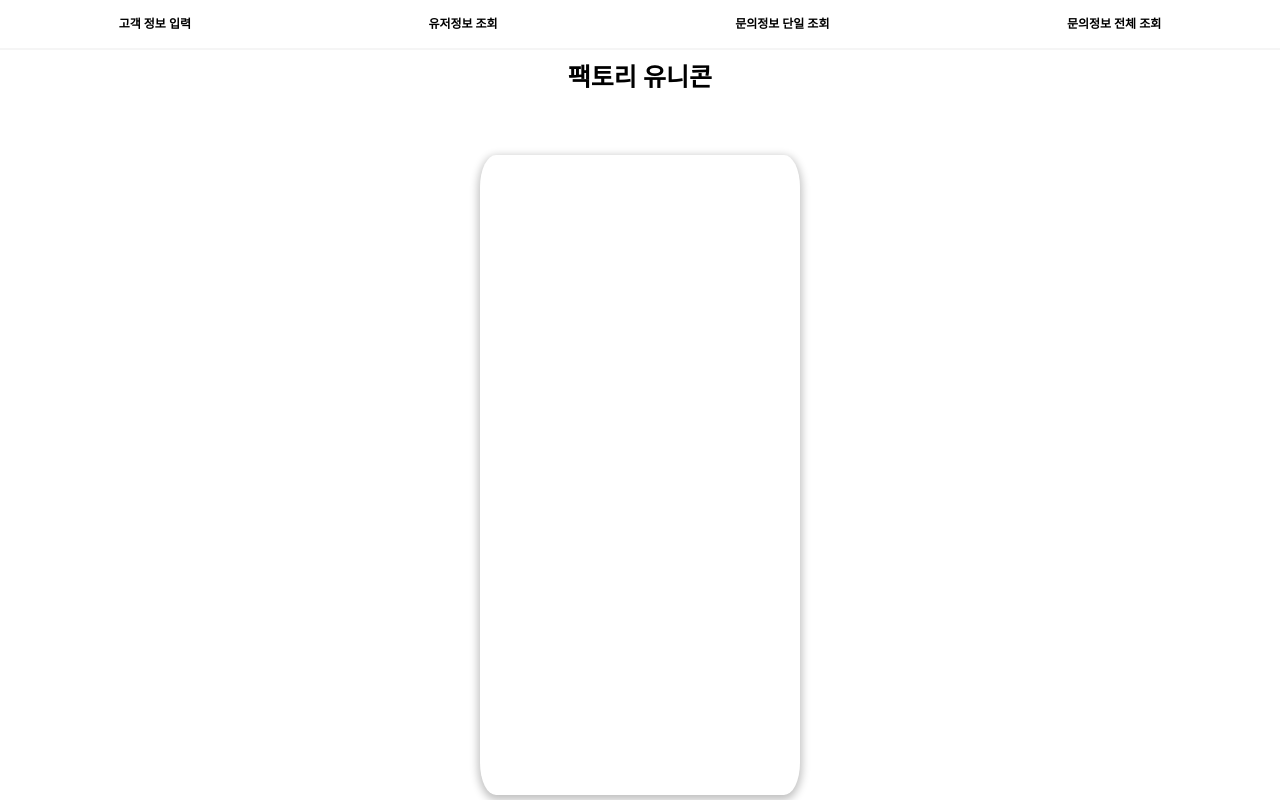
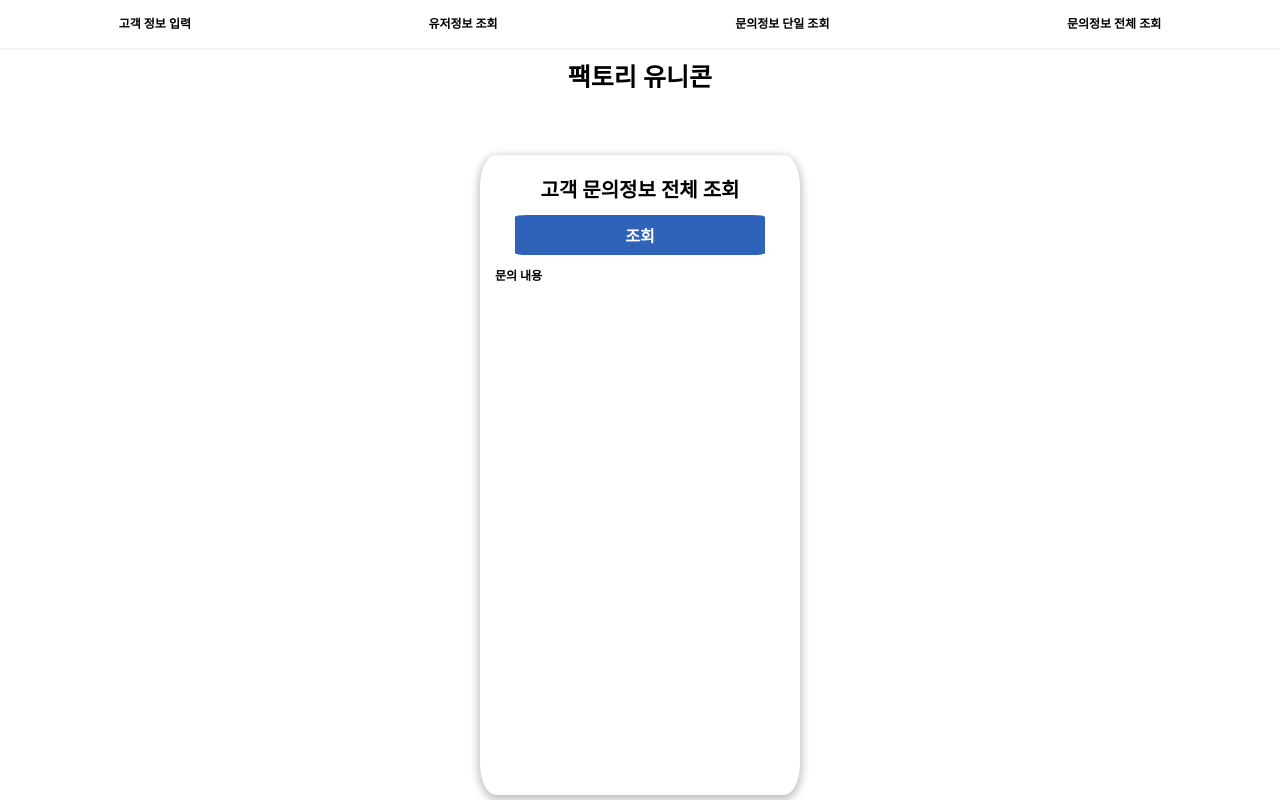
Before and after one commit to eovhdnjawm1/factoryunicorn, a React (Create React App) app: page /getEntireInquiry in a window 1280 px wide. Built offline with nearby package versions, Linux system fonts and the light colour scheme; no server answers.

Commit message:
고객 문의 전체 조회 일부 제작

```diff
--- a/src/App.js
+++ b/src/App.js
@@ -5,6 +5,7 @@ import Inquiry from './components/Inquiry';
 import Login from "./components/Login";
 import GetUserData from './components/GetUser';
 import GetSingleInquiry from './components/GetSingleInquiry';
+import GetAllInquiryData from './components/GetAllInquiry';
 
 const MainContainer = styled.div`
   display: flex;
@@ -39,6 +40,7 @@ function App() {
               <Route path="/saveInquiry" element={<Inquiry />} />
               <Route path="/getUser" element={<GetUserData />} />
               <Route path="/getSingleInquiry" element={<GetSingleInquiry />} />
+              <Route path="/getEntireInquiry" element={<GetAllInquiryData />} />
               <Route path="/" element={<Login />} />
             </Routes>
           </Container>
--- /dev/null
+++ b/src/components/GetAllInquiry.js
@@ -0,0 +1,82 @@
+import styled from "styled-components";
+import axios from "axios";
+import { useForm } from "react-hook-form";
+import { useState } from "react";
+import { useSelector } from "react-redux/es/exports";
+
+
+const GetAllInquiryTitle = styled.h1`
+	font-weight: bold;
+	font-size: 20px;
+`
+
+const GetAllInquiryForm = styled.div`
+  display: flex;
+  flex-direction: column;
+  align-items: center;
+  row-gap: 15px;
+  padding: 25px 10px;
+`;
+
+const CheckButton = styled.button`
+  width: 250px;
+  height: 40px;
+  border-radius: 5%;
+  color: #fff;
+  font-size: 16px;
+  font-weight: bold;
+  border: none;
+  background-color: #2f63ba;
+  cursor: pointer;
+
+  &:hover {
+    background-color: #0c387b;
+  }
+`;
+
+
+const UserInfoData = styled.div`
+  display: flex;
+  flex-direction: column;
+  row-gap: 10px;
+  align-items: flex-start;
+  margin-left: 10px;
+  width: 100%;
+  font-weight: bold;
+  font-size: 12px;
+`;
+
+
+
+function GetAllInquiryData(){
+	  let BASE_URL = useSelector((state) => state.BASE_URL);
+	  let [inquiryData, setInquiryData] = useState("");
+
+	  const allSearch = () => {
+		axios
+		  .get(`${BASE_URL}/getEntireInquiry`)
+		  .then((res) => {
+			// setInquiryData(res.data.inquiryInfo)
+			// 이름, 번호, id, 문의내역 state 만들고 공개하기
+			// 500번대 에러로 json이 반영이 안되니 확인불가
+			console.log(res)
+		  })
+		  .catch((err) => {
+			console.log("실패")
+		  });
+	  };
+
+
+	return(
+		<GetAllInquiryForm>
+		<GetAllInquiryTitle> 고객 문의정보 전체 조회</GetAllInquiryTitle>
+        <CheckButton onClick={allSearch()}>조회</CheckButton>
+        <UserInfoData>
+          <div>문의 내용  </div>
+          <div>{inquiryData}</div>
+        </UserInfoData>
+      </GetAllInquiryForm>
+	)
+}
+
+export default GetAllInquiryData;
--- a/src/components/GetSingleInquiry.js
+++ b/src/components/GetSingleInquiry.js
@@ -73,7 +73,6 @@ function GetSingleInquiry(){
 	  let [inquiryData, setInquiryData] = useState("");
 
 	  const onValid = (data) => {
-		console.log("검색");
 		axios
 		  .get(`${BASE_URL}/getSingleInquiry?uid=${data.getSingleInquiry}`)
 		  .then((res) => {
--- a/src/components/Header.js
+++ b/src/components/Header.js
@@ -35,7 +35,7 @@ function Header() {
 		<Link to="/getSingleInquiry">
 		<div>문의정보 단일 조회</div>
 		</Link>
-		<Link to="/">
+		<Link to="/getEntireInquiry">
 		<div>문의정보 전체 조회</div>
 		</Link>
 	</Nav>
```
Also changed, not shown: src/index.js (+0 -53 lines).
